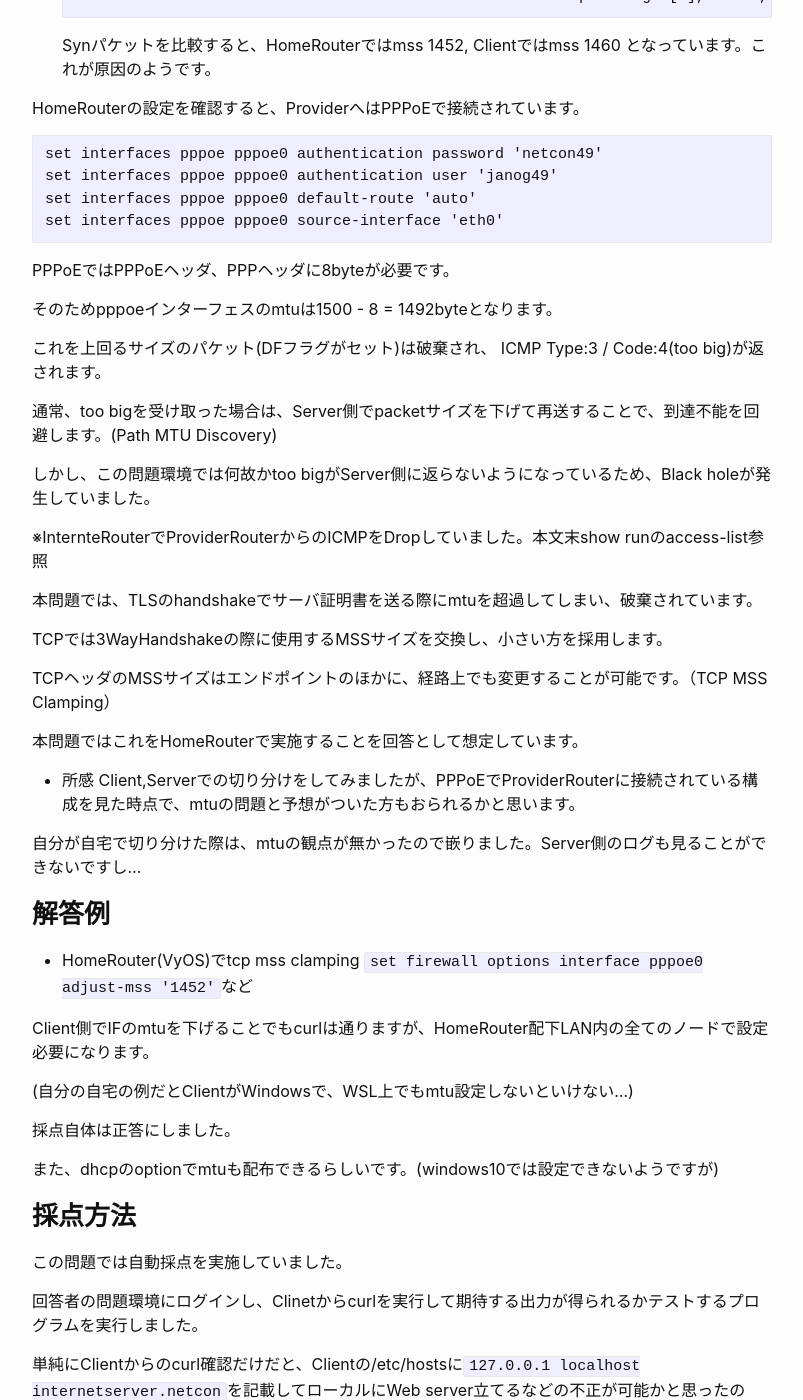
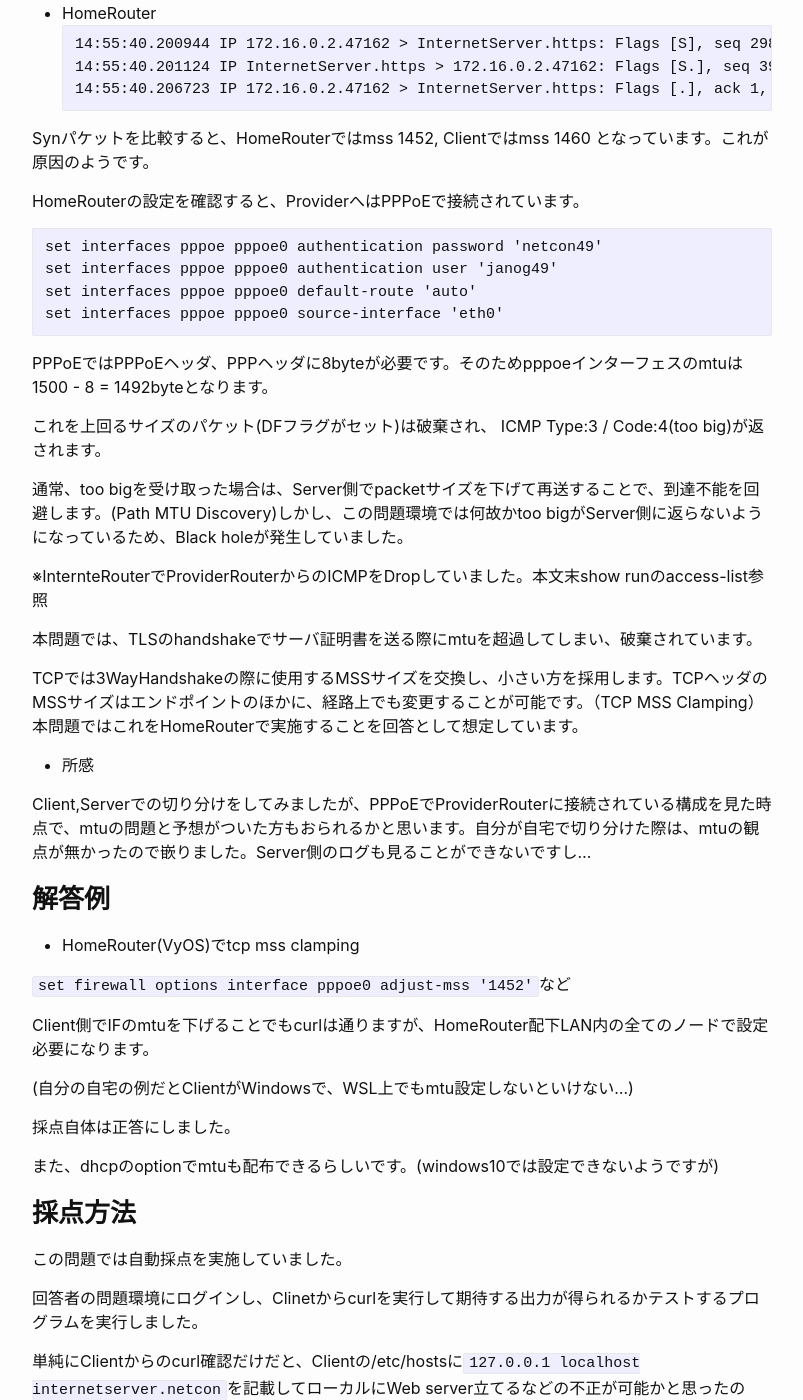
Before and after one commit to ashg0/ashg0.github.io, a Jekyll site: the page built from _posts/2022-01-27-janog49-netcon-misc-1.md, in a window 1280 px wide and 1400 px high, scrolled down 2683 px. Shown: the whole window, without its empty margins (238-1041 px from the left). Built offline with Jekyll 4.4.1, drawn with Linux system fonts in a browser that asks for light colours; some of the changed text lies outside the part shown.

Commit message:
mod lines

````diff
--- a/_posts/2022-01-27-janog49-netcon-misc-1.md
+++ b/_posts/2022-01-27-janog49-netcon-misc-1.md
@@ -4,13 +4,18 @@ title:  "JANOG49 NETCON問題解説"
 date:   2022-01-27 17:00:00
 ---
 JANOG49 NETCONで問題作成をしました。
+
 カテゴリ：MISC(その他)
+
 問題：MISC-1
+
 配点：30点
 
 # **問題文**
 友人に自宅のインターネットが使えないと相談されました。
+
 詳しく話を聞くと、一部のサイトにアクセスできないようです。
+
 ひとまずClientからInternetServerに対してcurlしてみます。
 ```
 janog49@Client:~$ curl internetserver.netcon
@@ -29,17 +34,18 @@ curl: (28) Operation timed out after 30001 milliseconds with 0 out of 0 bytes re
 ```
 タイムアウトしてしまいました。
 
-**問題**
-
+- **問題**
 `curl https://internetserver.netcon`が成功するようにしてください。
 - 期待する結果
 ```
 janog49@Client:~$ curl https://internetserver.netcon
 Succeeded!
 ```
-**制限事項**
-- InternetServerとProviderDNSの設定は変更してはいけない
-- InternetRouterとProviderRouterにはログインできない
+
+- **制限事項**
+InternetServerとProviderDNSの設定は変更してはいけない
+
+InternetRouterとProviderRouterにはログインできない
 
 # **構成**
 ![arch](https://ashg0.github.io/assets/images/20220127_janog49netcon.PNG)
@@ -87,6 +93,7 @@ InternetServer側でtcpdumpを取り、ClientとHomeRouterのリクエストを
 14:55:40.201124 IP InternetServer.https > 172.16.0.2.47162: Flags [S.], seq 3987956370, ack 2988814696, win 28960, options [mss 1460,sackOK,TS val 13836376 ecr2507845421,nop,wscale 7], length 0
 14:55:40.206723 IP 172.16.0.2.47162 > InternetServer.https: Flags [.], ack 1, win 1021, options [nop,nop,TS val 2507845426 ecr 13836376], length 0
 ```
+
 Synパケットを比較すると、HomeRouterではmss 1452, Clientではmss 1460 となっています。これが原因のようです。
 
 HomeRouterの設定を確認すると、ProviderへはPPPoEで接続されています。
@@ -96,35 +103,26 @@ set interfaces pppoe pppoe0 authentication user 'janog49'
 set interfaces pppoe pppoe0 default-route 'auto'
 set interfaces pppoe pppoe0 source-interface 'eth0'
 ```
-PPPoEではPPPoEヘッダ、PPPヘッダに8byteが必要です。
-
-そのためpppoeインターフェスのmtuは1500 - 8 = 1492byteとなります。
+PPPoEではPPPoEヘッダ、PPPヘッダに8byteが必要です。そのためpppoeインターフェスのmtuは1500 - 8 = 1492byteとなります。
 
 これを上回るサイズのパケット(DFフラグがセット)は破棄され、 ICMP Type:3 / Code:4(too big)が返されます。
 
-通常、too bigを受け取った場合は、Server側でpacketサイズを下げて再送することで、到達不能を回避します。(Path MTU Discovery)
-
-しかし、この問題環境では何故かtoo bigがServer側に返らないようになっているため、Black holeが発生していました。
+通常、too bigを受け取った場合は、Server側でpacketサイズを下げて再送することで、到達不能を回避します。(Path MTU Discovery)しかし、この問題環境では何故かtoo bigがServer側に返らないようになっているため、Black holeが発生していました。
 
 ※InternteRouterでProviderRouterからのICMPをDropしていました。本文末show runのaccess-list参照
 
 本問題では、TLSのhandshakeでサーバ証明書を送る際にmtuを超過してしまい、破棄されています。
 
-
-TCPでは3WayHandshakeの際に使用するMSSサイズを交換し、小さい方を採用します。
-
-TCPヘッダのMSSサイズはエンドポイントのほかに、経路上でも変更することが可能です。（TCP MSS Clamping）
-
-本問題ではこれをHomeRouterで実施することを回答として想定しています。
+TCPでは3WayHandshakeの際に使用するMSSサイズを交換し、小さい方を採用します。TCPヘッダのMSSサイズはエンドポイントのほかに、経路上でも変更することが可能です。（TCP MSS Clamping）本問題ではこれをHomeRouterで実施することを回答として想定しています。
 
 - 所感
-Client,Serverでの切り分けをしてみましたが、PPPoEでProviderRouterに接続されている構成を見た時点で、mtuの問題と予想がついた方もおられるかと思います。
 
-自分が自宅で切り分けた際は、mtuの観点が無かったので嵌りました。Server側のログも見ることができないですし…
+Client,Serverでの切り分けをしてみましたが、PPPoEでProviderRouterに接続されている構成を見た時点で、mtuの問題と予想がついた方もおられるかと思います。自分が自宅で切り分けた際は、mtuの観点が無かったので嵌りました。Server側のログも見ることができないですし…
 
 
 ### **解答例**
 - HomeRouter(VyOS)でtcp mss clamping
+
  `set firewall options interface pppoe0 adjust-mss '1452'`など
 
 Client側でIFのmtuを下げることでもcurlは通りますが、HomeRouter配下LAN内の全てのノードで設定必要になります。
@@ -147,12 +145,14 @@ Client側でIFのmtuを下げることでもcurlは通りますが、HomeRouter
   "Server: grep H1A9K0G4 /var/log/nginx/access.log | wc -l": "1"
 ```
 - 採点基準
+
  Succeeded!が返ってきていたら50%
 
  wc -l が 1の場合は100%
 
 ### **その他**
 serverの証明のサイズが小さいとTLSのハンドシェイクは通ります。`openssl req -x509 -nodes -days 365 -newkey rsa:2048 -keyout server.key -out server.crt`だと1300byteくらいのパケットになったので、問題環境では`rsa:4096`で作成しました。
+
 DNSが構成内に存在していますが、問題内容とは無関係になっていました。切り分けポイントを増やしたい意図で配置しました。
 
 
````
